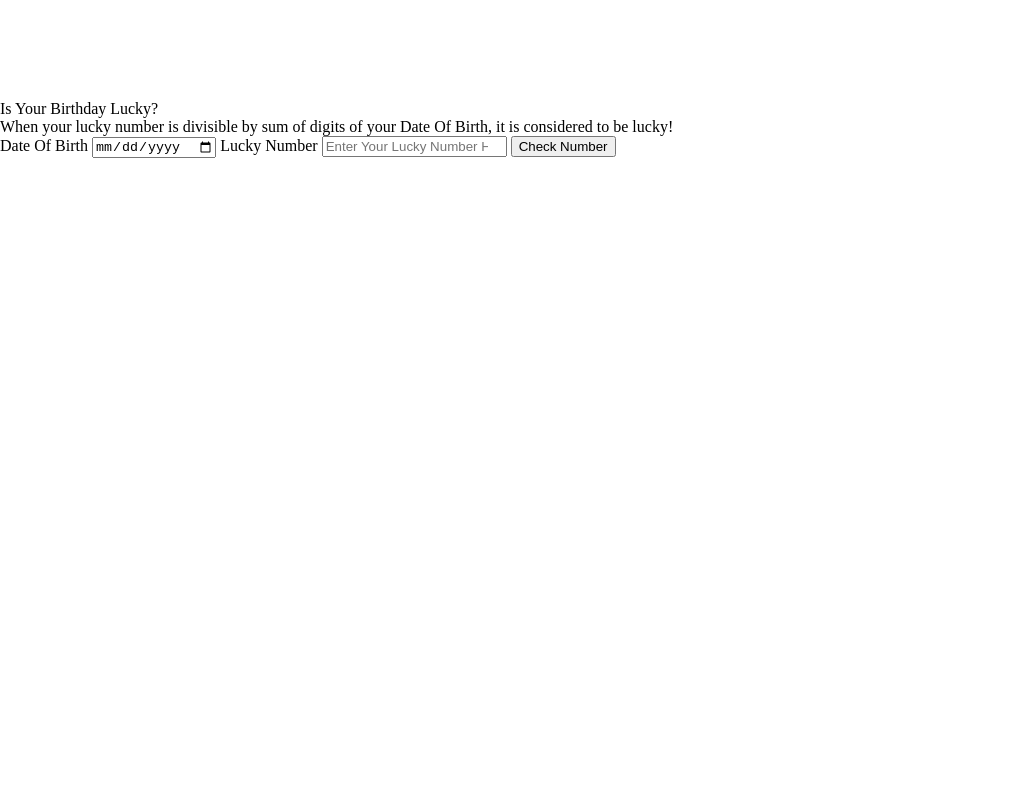
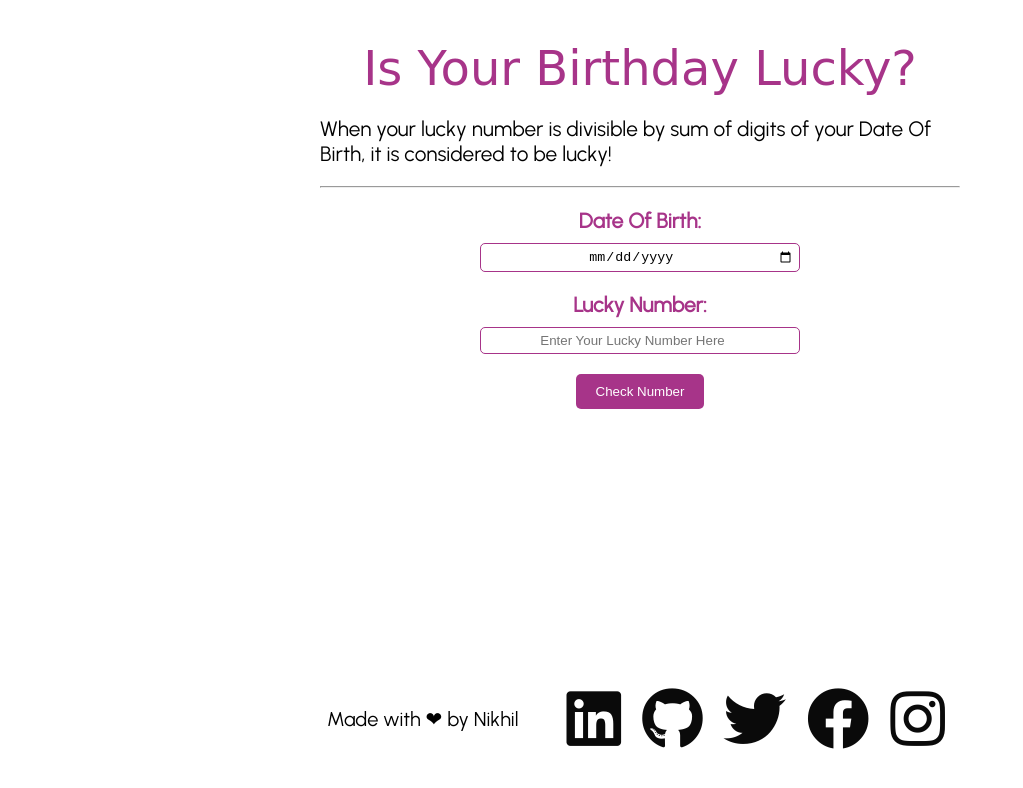
Before and after one commit to nikhil-sharma-nks/Is-Your-Birthday-Lucky, a plain HTML site: page index.html in a window 1280 px wide. Shown: the whole page, without its empty margins (0-1023 px from the left). Drawn offline with Linux system fonts and the light colour scheme; a web font is replaced by a local one.

Commit message:
style: added primary color, border, font-size

```diff
--- a/app.js
+++ b/app.js
@@ -15,18 +15,24 @@ function returnSum(dob) {
 }
 
 checkNumberBtn.addEventListener("click", function checkNumberClickHandler() {
+  resultMsg.style.display = "none";
+  errorMsg.style.display = "none";
+
   let dob = dateOfBirth.value;
   let number_lucky = luckyNumber.value;
   if (dob && number_lucky) {
     const sum = returnSum(dob);
     console.log("Sum ", sum);
+
+    resultMsg.style.display = "block";
     if (sum % number_lucky === 0) {
       console.log("Lucky Number");
-      resultMsg.innerText = "Lucky Number";
+      resultMsg.innerText = `${number_lucky} is your Lucky Number`;
     } else {
-      resultMsg.innerText = "NOT A Lucky Number";
+      resultMsg.innerText = `${number_lucky} is NOT your Lucky Number`;
     }
   } else {
-    errorMsg.innerText = "PLEASE ENTER BOTH THE VALUES";
+    errorMsg.style.display = "block";
+    errorMsg.innerText = "ERROR: PLEASE ENTER BOTH THE VALUES";
   }
 });
--- a/index.html
+++ b/index.html
@@ -5,21 +5,29 @@
     <meta http-equiv="X-UA-Compatible" content="IE=edge" />
     <meta name="viewport" content="width=device-width, initial-scale=1.0" />
     <title>Is Your Birthday Lucky</title>
+    <link
+      rel="stylesheet"
+      href="https://use.fontawesome.com/releases/v5.15.4/css/all.css"
+      integrity="sha384-DyZ88mC6Up2uqS4h/KRgHuoeGwBcD4Ng9SiP4dIRy0EXTlnuz47vAwmeGwVChigm"
+      crossorigin="anonymous"
+    />
     <link rel="stylesheet" href="./styles.css" />
   </head>
   <body>
+    <div class="container">
       <header>
         <div class="main-title">Is Your Birthday Lucky?</div>
         <div class="description">
           When your lucky number is divisible by sum of digits of your Date Of
           Birth, it is considered to be lucky!
         </div>
+        <hr />
       </header>
       <section class="input-section">
-      <label for="date-of-birth">Date Of Birth</label>
+        <label for="date-of-birth">Date Of Birth:</label>
         <input type="date" id="date-of-birth" />
 
-      <label for="lucky-number">Lucky Number</label>
+        <label for="lucky-number">Lucky Number:</label>
 
         <input
           type="number"
@@ -31,6 +39,32 @@
       </section>
       <div class="result"></div>
       <div class="error"></div>
+    </div>
+    <footer class="main-footer">
+      <div class="footer-content">
+        <p class="footer-text">Made with ❤ by Nikhil <br /></p>
+
+        <div class="social">
+          <a
+            href="https://www.linkedin.com/in/nikhil-sharma-nks/"
+            target="_blank"
+            ><i class="fab fa-linkedin fa-3x"></i
+          ></a>
+          <a href="https://github.com/nikhil-sharma-nks" target="_blank"
+            ><i class="fab fa-github fa-3x"></i
+          ></a>
+          <a href="https://twitter.com/wannabe_nikhil" target="_blank"
+            ><i class="fab fa-twitter fa-3x"></i
+          ></a>
+          <a href="https://www.facebook.com/nikhilshawarma/" target="_blank">
+            <i class="fab fa-facebook fa-3x"></i
+          ></a>
+          <a href="https://www.instagram.com/nikhil.shawarma/" target="_blank"
+            ><i class="fab fa-instagram fa-3x"></i
+          ></a>
+        </div>
+      </div>
+    </footer>
   </body>
   <script src="./app.js"></script>
 </html>
--- a/styles.css
+++ b/styles.css
@@ -1,3 +1,113 @@
+@import url("https://fonts.googleapis.com/css2?family=Rampart+One&family=Urbanist:wght@100;400&display=swap");
+
+:root {
+  --primary-color: #a73489;
+}
+
+* {
+  margin: 0;
+  padding: 0;
+  box-sizing: border-box;
+}
+
 body {
-  margin: 100px auto;
+  font-family: "Urbanist", sans-serif;
+  font-size: 1.3rem;
 }
+
+.container {
+  height: 70vh;
+  width: 50%;
+  margin: 40px auto;
+}
+
+header .main-title {
+  font-family: "Rampart One", cursive;
+  font-size: 3rem;
+  color: black;
+  text-align: center;
+  margin: 20px;
+  color: var(--primary-color);
+}
+
+header .description {
+  font-size: 1.3rem;
+  margin-bottom: 20px;
+}
+
+.input-section {
+  margin: 20px auto;
+  display: flex;
+  flex-direction: column;
+}
+
+.input-section label {
+  text-align: center;
+  font-weight: bolder;
+  color: var(--primary-color);
+}
+
+.input-section input {
+  width: 50%;
+  padding: 5px;
+  margin: 10px auto 20px;
+  text-align: center;
+  border-radius: 5px;
+  border: 1px solid var(--primary-color);
+}
+
+#check-number {
+  width: 20%;
+  padding: 10px 5px;
+  margin: auto;
+  border-radius: 5px;
+  background: var(--primary-color);
+  color: white;
+  border: none;
+}
+
+.error {
+  text-align: center;
+  color: red;
+  font-weight: bolder;
+  display: none;
+}
+
+.result {
+  text-align: center;
+  font-size: 1.5em;
+  font-weight: bolder;
+  margin-bottom: 10px;
+  display: none;
+  color: var(--primary-color);
+}
+
+.main-footer {
+  color: rgb(0, 0, 0);
+  /* width: 100%; */
+  /* border-top: 1px solid black; */
+  margin-top: 5rem;
+}
+
+.footer-content {
+  display: flex;
+  justify-content: center;
+  align-items: center;
+}
+
+.footer-text {
+  font-size: 20px;
+  margin-right: 40px;
+}
+
+.social .fab {
+  border-radius: 50%;
+  color: rgb(10, 10, 10);
+  /* color: var(--primary-color); */
+  text-align: center;
+  padding: 0.5rem;
+}
+.social .fab:hover {
+  background-color: var(--primary-color);
+  cursor: pointer;
+}
```
Lines whose indentation alone changed are shown as unchanged.
